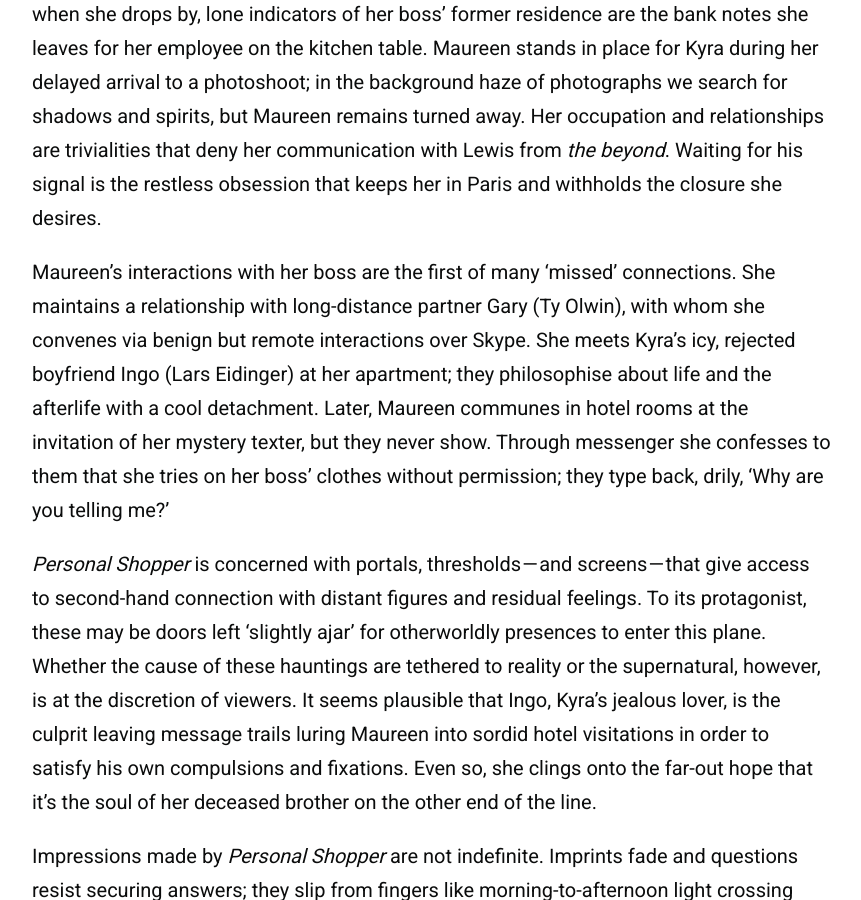
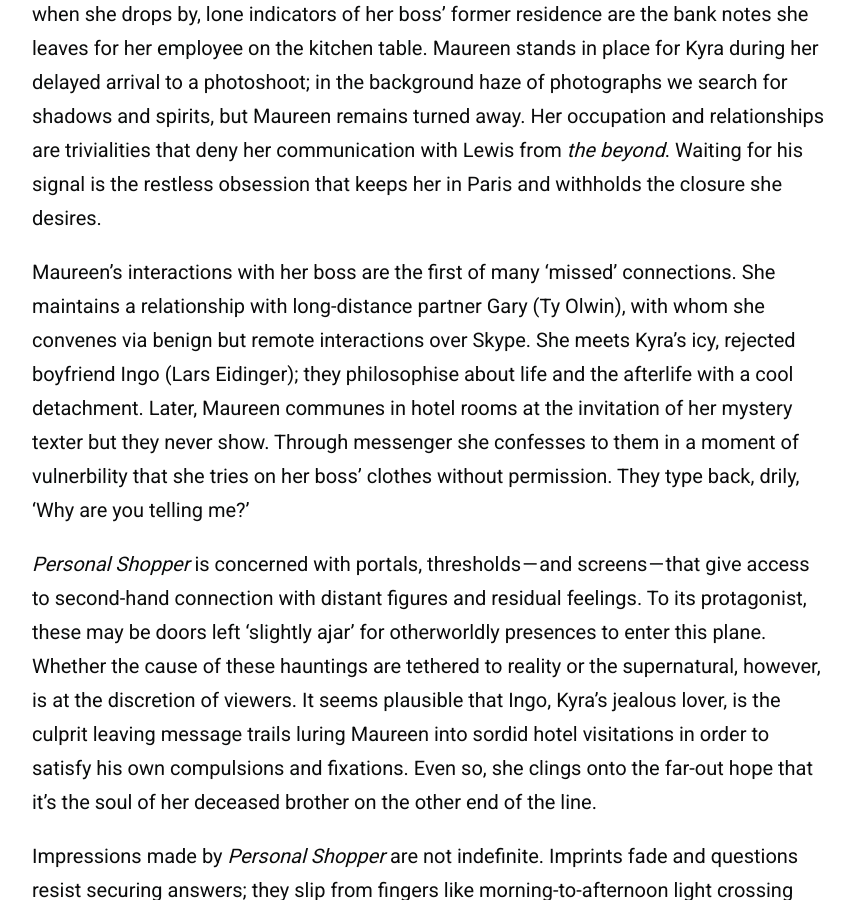
Before and after one commit to zoeurl/zoedowney.github.io, a Jekyll site: the page built from _posts/2023-12-08-personal-shopper.md, in a window 1280 px wide and 900 px high, scrolled down 1702 px. Shown: the whole window, without its empty margins (208-1069 px from the left). Built offline with Jekyll 4.4.1, drawn with Linux system fonts in a browser that asks for light colours.

Commit message:
Update 2023-12-08-personal-shopper.md

```diff
--- a/_posts/2023-12-08-personal-shopper.md
+++ b/_posts/2023-12-08-personal-shopper.md
@@ -17,7 +17,7 @@
 
 In daylight hours Maureen works as the titular personal shopper. She is another in a line-up of Assayas characters who live on the fringe of celebrity (see: [_Clouds of Sils Maria_](https://www.theguardian.com/film/2015/may/17/clouds-of-sils-maria-review-juliette-binoche), also starring Stewart as an assistant to the stars). Maureen's day-to-day is defined by superficial tasks undertaken for intolerable influencer boss Kyra (Nora von Waldstätten). She bikes around the metropolis retrieving fashion items for the shallow star. Rarely home when she drops by, lone indicators of her boss’ former residence are the bank notes she leaves for her employee on the kitchen table. Maureen stands in place for Kyra during her delayed arrival to a photoshoot; in the background haze of photographs we search for shadows and spirits, but Maureen remains turned away. Her occupation and relationships are trivialities that deny her communication with Lewis from _the beyond_. Waiting for his signal is the restless obsession that keeps her in Paris and withholds the closure she desires.
 
-Maureen’s interactions with her boss are the first of many ‘missed’ connections. She maintains a relationship with long-distance partner Gary (Ty Olwin), with whom she convenes via benign but remote interactions over Skype. She meets Kyra’s icy, rejected boyfriend Ingo (Lars Eidinger) at her apartment; they philosophise about life and the afterlife with a cool detachment. Later, Maureen communes in hotel rooms at the invitation of her mystery texter, but they never show. Through messenger she confesses to them that she tries on her boss’ clothes without permission; they type back, drily, ‘Why are you telling me?’
+Maureen’s interactions with her boss are the first of many ‘missed’ connections. She maintains a relationship with long-distance partner Gary (Ty Olwin), with whom she convenes via benign but remote interactions over Skype. She meets Kyra’s icy, rejected boyfriend Ingo (Lars Eidinger); they philosophise about life and the afterlife with a cool detachment. Later, Maureen communes in hotel rooms at the invitation of her mystery texter but they never show. Through messenger she confesses to them in a moment of vulnerbility that she tries on her boss’ clothes without permission. They type back, drily, ‘Why are you telling me?’
 
 _Personal Shopper_ is concerned with portals, thresholds — and screens — that give access to second-hand connection with distant figures and residual feelings. To its protagonist, these may be doors left ‘slightly ajar’ for otherworldly presences to enter this plane. Whether the cause of these hauntings are tethered to reality or the supernatural, however, is at the discretion of viewers. It seems plausible that Ingo, Kyra’s jealous lover, is the culprit leaving message trails luring Maureen into sordid hotel visitations in order to satisfy his own compulsions and fixations. Even so, she clings onto the far-out hope that it's the soul of her deceased brother on the other end of the line.
 
```
